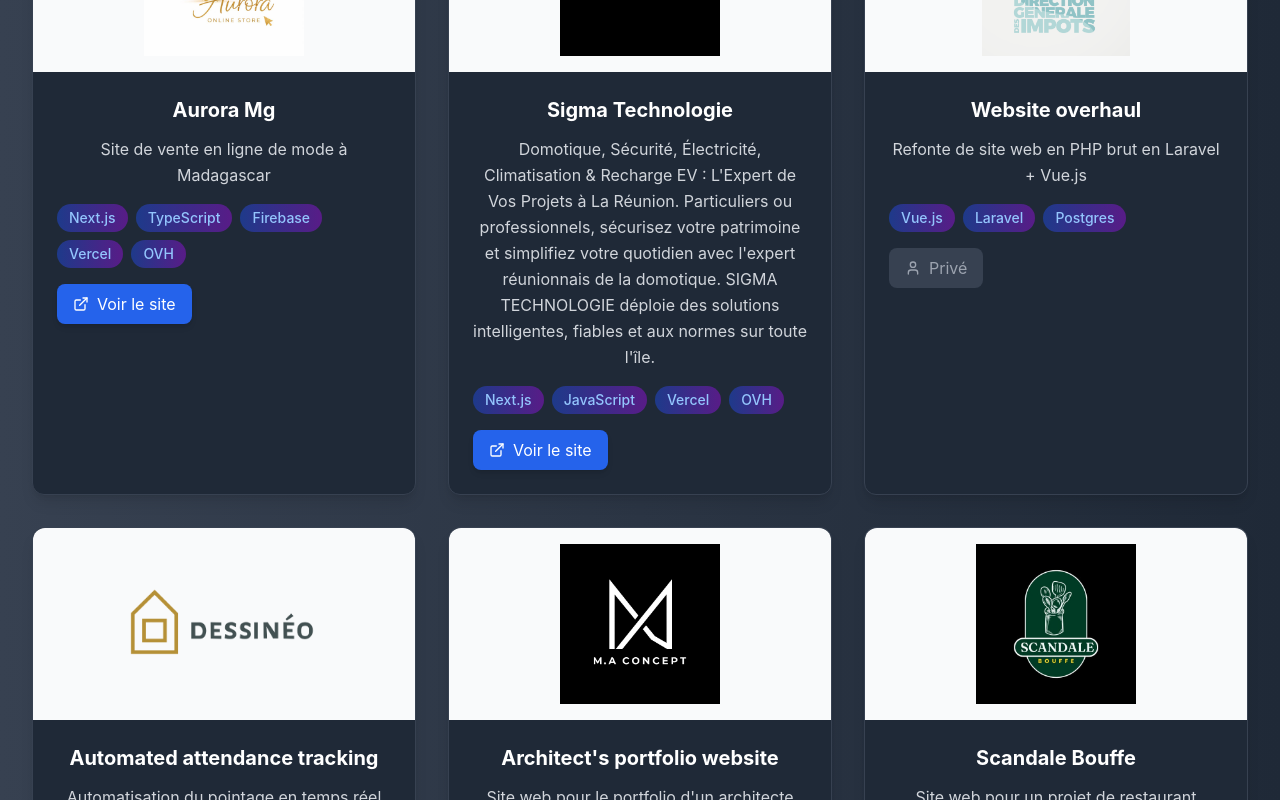
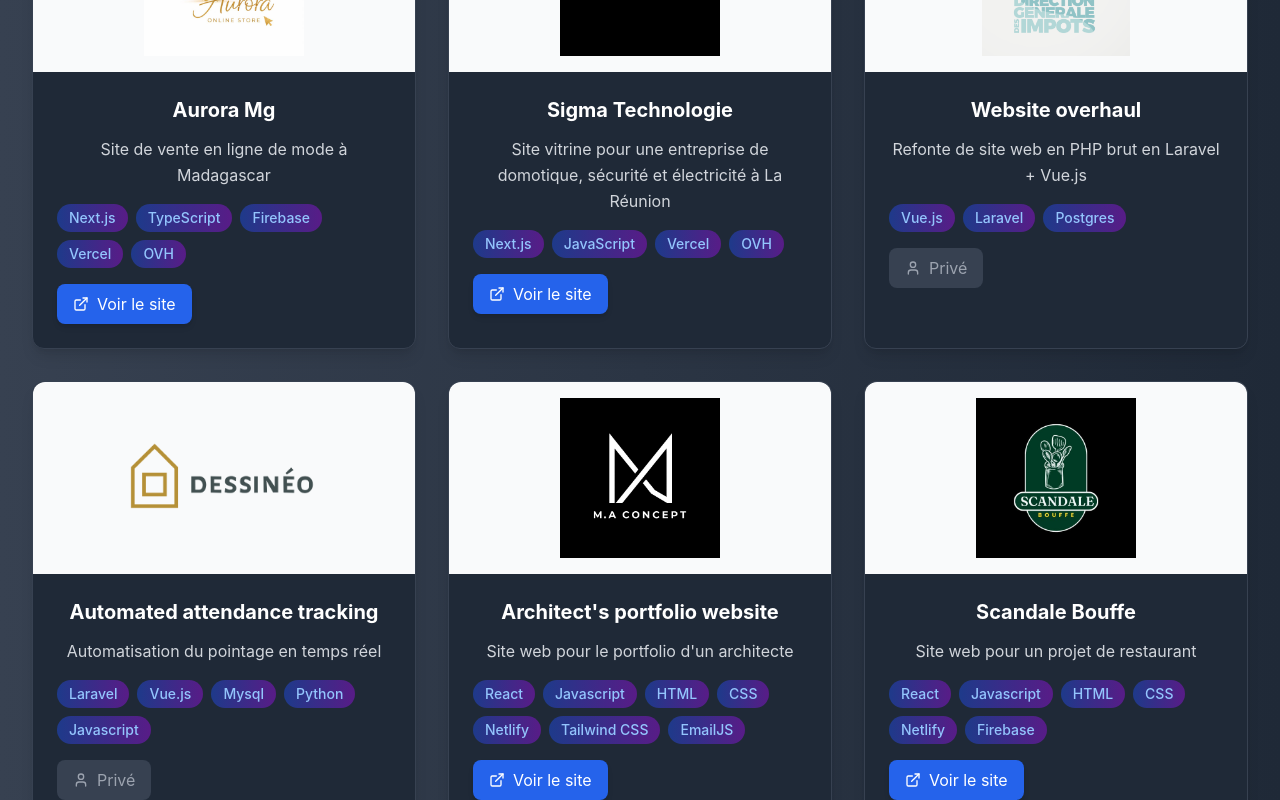
Before and after one commit to Clement2909/portfolio, a React (Create React App) app: page /#/ in a window 1280 px wide. Shown: the part 4700-5500 px from the top of the page. Built offline with nearby package versions, Linux system fonts and the light colour scheme.

Commit message:
nouveau projets 4

```diff
--- a/src/components/Portfolio.jsx
+++ b/src/components/Portfolio.jsx
@@ -546,8 +546,8 @@ const Portfolio = ({ isDark: propIsDark, setIsDark: propSetIsDark, currentLang:
     {
       title: "Sigma Technologie",
       description: {
-        fr: "Domotique, Sécurité, Électricité, Climatisation & Recharge EV : L'Expert de Vos Projets à La Réunion. Particuliers ou professionnels, sécurisez votre patrimoine et simplifiez votre quotidien avec l'expert réunionnais de la domotique. SIGMA TECHNOLOGIE déploie des solutions intelligentes, fiables et aux normes sur toute l'île.",
-        en: "Home Automation, Security, Electricity, Air Conditioning & EV Charging: Your Project Expert in Réunion. Individuals or professionals, secure your assets and simplify your daily life with the Réunion expert in home automation. SIGMA TECHNOLOGIE deploys intelligent, reliable and standards-compliant solutions across the island."
+        fr: "Site vitrine pour une entreprise de domotique, sécurité et électricité à La Réunion",
+        en: "Showcase website for a home automation, security and electrical company in Réunion"
       },
       tech: ["Next.js", "JavaScript", "Vercel", "OVH"],
       isPrivate: false,
@@ -610,8 +610,8 @@ const Portfolio = ({ isDark: propIsDark, setIsDark: propSetIsDark, currentLang:
     {
       title: "Miralux",
       description: {
-        fr: "Domotique, Sécurité, Électricité, Climatisation & Recharge EV à Madagascar. Solutions intelligentes, fiables et aux normes pour particuliers et professionnels.",
-        en: "Home Automation, Security, Electricity, Air Conditioning & EV Charging in Madagascar. Smart, reliable and standards-compliant solutions for individuals and professionals."
+        fr: "Site vitrine pour une entreprise de domotique, sécurité et électricité à Madagascar",
+        en: "Showcase website for a home automation, security and electrical company in Madagascar"
       },
       tech: ["Next.js", "JavaScript", "Vercel", "OVH"],
       isPrivate: false,
```
